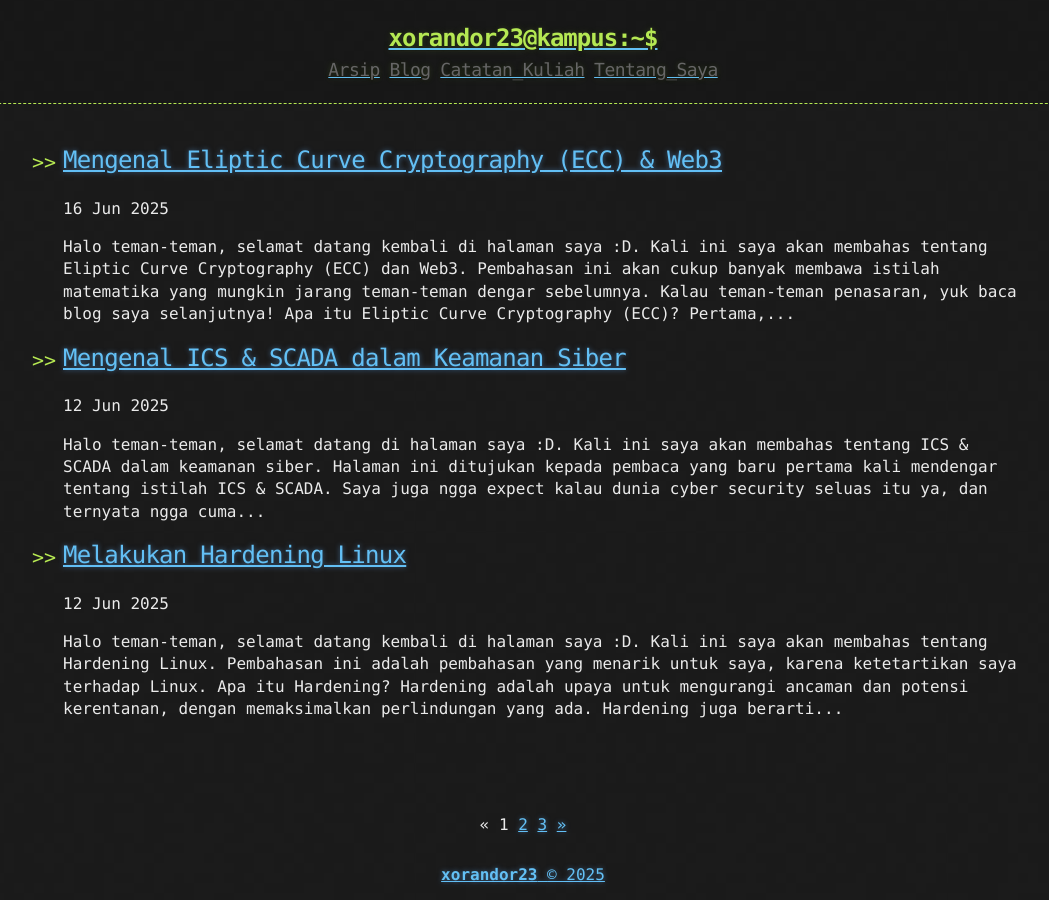
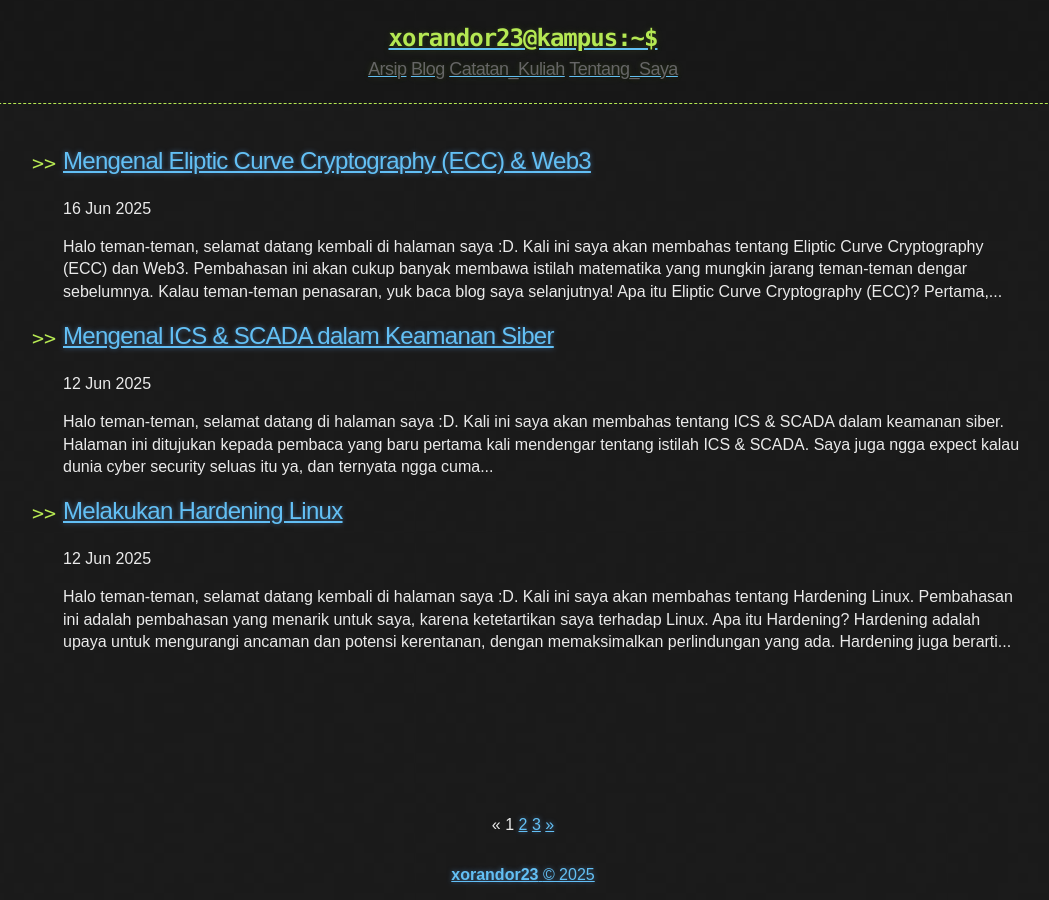
Before and after one commit to xorandor23/xorandor23.github.io, a Jekyll site: the page built from index.html, in a window 1280 px wide. Shown: the whole page, without its empty margins (117-1166 px from the left). Built offline with Jekyll 4.4.1, drawn with Linux system fonts in a browser that asks for light colours; nearby versions of some CDN libraries; the list of posts is cut into pages by our own code.

Commit message:
NEW FONT

```diff
--- a/_sass/base.scss
+++ b/_sass/base.scss
@@ -18,7 +18,7 @@ body {
   color: $body-foreground;
   font-size: 16px;
   line-height: 1.5;
-  font-family: Monaco, "Bitstream Vera Sans Mono", "Lucida Console", Terminal, monospace;
+  font-family: sans-serif;
 }
 
 /* General & 'Reset' Stuff */
@@ -98,7 +98,7 @@ section img {
 
 h1, h2, h3, h4, h5, h6 {
   font-weight: normal;
-  font-family: Monaco, "Bitstream Vera Sans Mono", "Lucida Console", Terminal, monospace;
+  font-family: sans-serif;
   color: $header;
   letter-spacing: -0.03em;
   text-shadow: 0 1px 1px rgba(0, 0, 0, 0.1),
```
